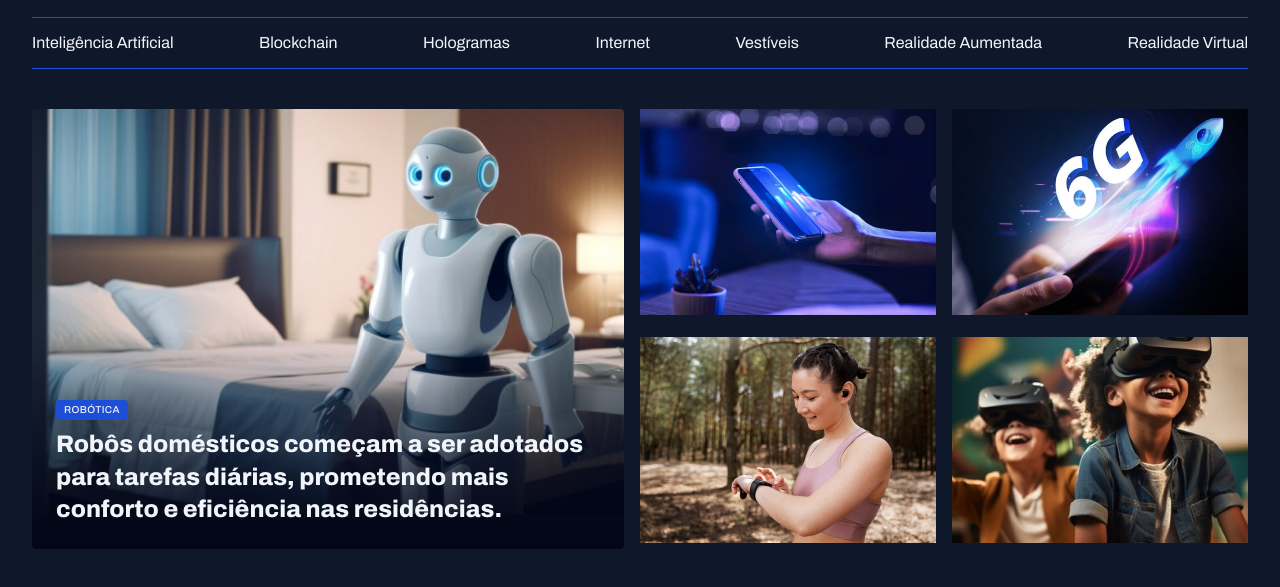
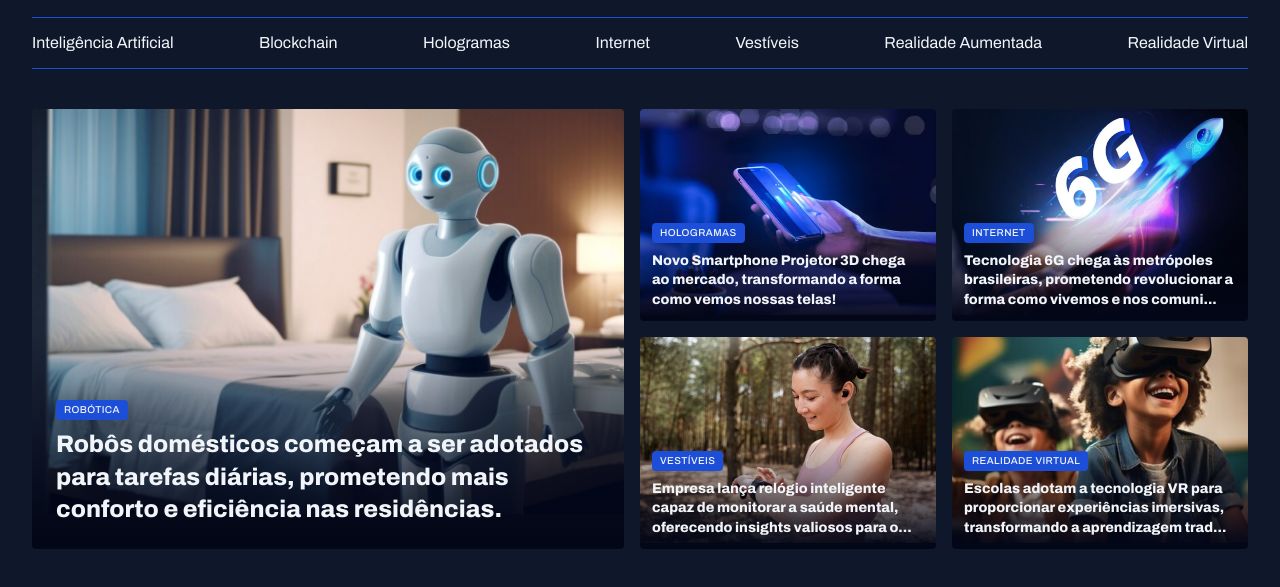
Before and after one commit to Sandro-mao/P-gina-de-not-cia, a plain HTML site: page index.html in a window 1280 px wide. Shown: the part 55-642 px from the top of the page. Drawn offline with Linux system fonts and the light colour scheme; a web font is replaced by a local one.

Commit message:
Finalizando a seção destaques

```diff
--- a/index.html
+++ b/index.html
@@ -53,21 +53,41 @@
       </figure>
 
       <div class="grid grid-cols-2 gap-16">
-        <div>
+        <figure class="card">
           <img src="assets/images/Image 02.png" alt="">
-        </div>
 
-        <div>
+          <figcaption>
+            <span class="content-tag">Hologramas</span>
+            <h2 class="text-lg">Novo Smartphone Projetor 3D chega ao mercado, transformando a forma como vemos nossas telas!</h2>
+          </figcaption>
+        </figure>
+
+        <figure class="card">
           <img src="assets/images/Image 03.png" alt="">
-        </div>
 
-        <div>
+          <figcaption>
+            <span class="content-tag">Internet</span>
+            <h2 class="text-lg">Tecnologia 6G chega às metrópoles brasileiras, prometendo revolucionar a forma como vivemos e nos comuni...</h2>
+          </figcaption>
+        </figure>
+
+        <figure class="card">
           <img src="assets/images/Image 04.png" alt="">
-        </div>
 
-        <div>
+          <figcaption>
+            <span class="content-tag">Vestíveis</span>
+            <h2 class="text-lg">Empresa lança relógio inteligente capaz de monitorar a saúde mental, oferecendo insights valiosos para o...</h2>
+          </figcaption>
+        </figure>
+
+        <figure class="card">
           <img src="assets/images/Image 05.png" alt="">
-        </div>
+
+          <figcaption>
+            <span class="content-tag">Realidade Virtual</span>
+            <h2 class="text-lg">Escolas adotam a tecnologia VR para proporcionar experiências imersivas, transformando a aprendizagem trad...</h2>
+          </figcaption>
+        </figure>
       </div>
     </section>
   </main>
--- a/styles/sections.css
+++ b/styles/sections.css
@@ -27,6 +27,10 @@
 
     padding: 24px;
 
+    &:has(.text-lg) {
+      padding: 12px;
+    }
+
     h2 {
       margin-top: 8px;
     }
```
